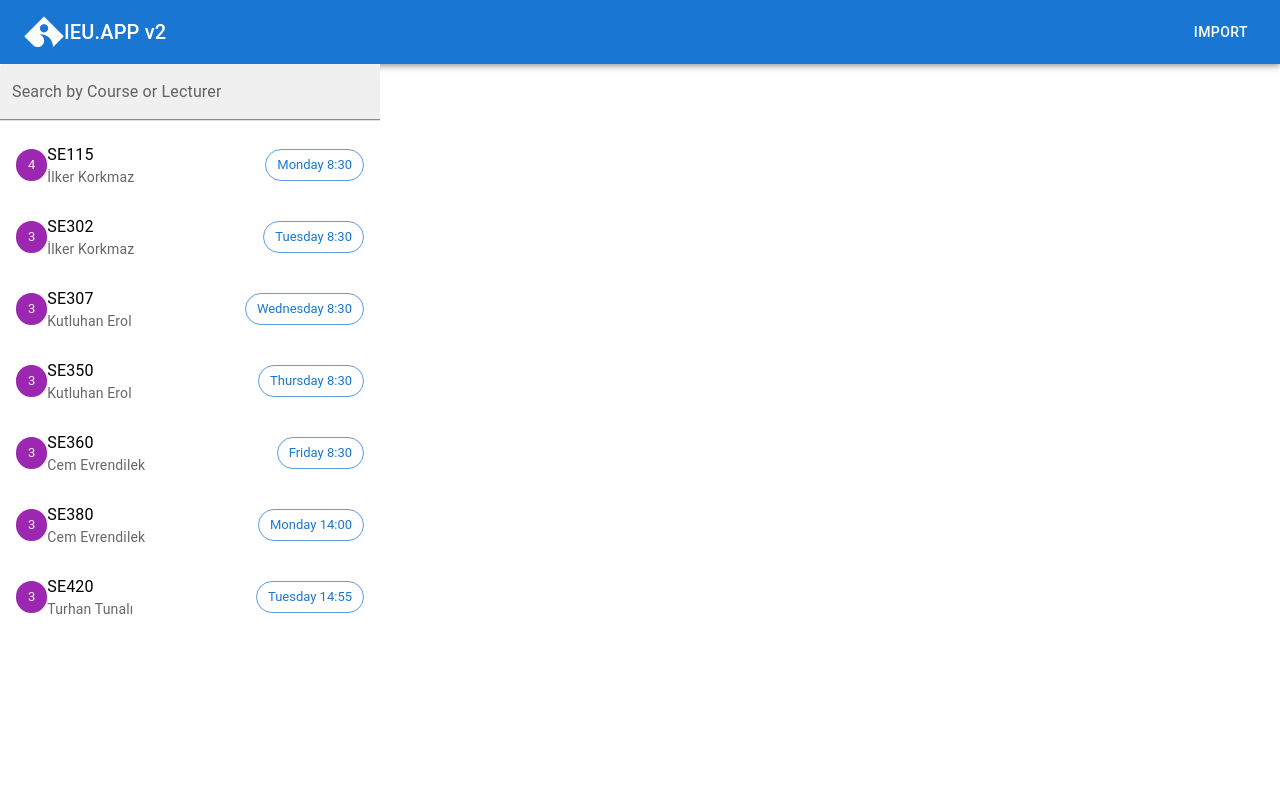
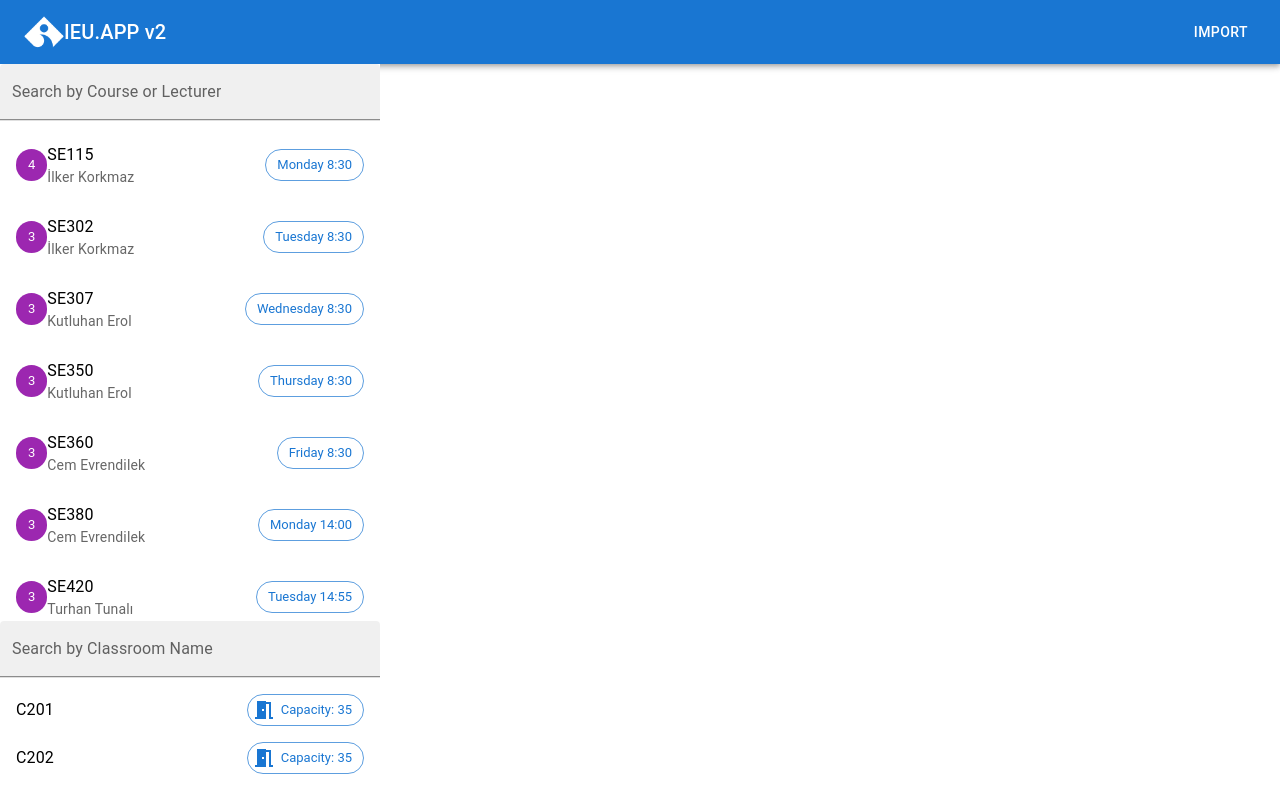
Before and after one commit to heudev/SE302-project, a React (Vite) app: page / in a window 1280 px wide. Shown: the top 788 px of the page. Built offline with nearby package versions, Linux system fonts and the light colour scheme.

Commit message:
Classroom Component implemented
Classroom component implemented and mounted to Home page of the program.

```diff
--- a/src/pages/home/classrooms/index.tsx
+++ b/src/pages/home/classrooms/index.tsx
@@ -1,7 +1,12 @@
 import { useClassrooms } from "../../../hooks/useClassrooms";
+import { Zoom } from "react-awesome-reveal";
+import { Box, Divider, List, ListItem, ListItemButton, ListItemText, TextField, Chip } from "@mui/material";
+import { useState } from "react";
+import MeetingRoomIcon from '@mui/icons-material/MeetingRoom';
 
 export default function Classrooms() {
     const { classrooms, error } = useClassrooms();
+    const [searchTerm, setSearchTerm] = useState('');
 
     if (error) {
         console.log(error);
@@ -10,14 +15,48 @@ export default function Classrooms() {
 
     console.log(classrooms);
 
+    // Filter
+    const filteredClassrooms = classrooms.filter(classroom =>
+        classroom.Classroom.toLowerCase().includes(searchTerm.toLowerCase())
+    );
+
     return (
-        <div>
-            {classrooms.map((classroom) => (
-                <div>
-                    <h3>{classroom.Classroom}</h3>
-                    <p>Capacity: {classroom.Capacity}</p>
-                </div>
-            ))}
-        </div>
+        <Zoom style={{ width: '100%', maxWidth: 380 }} delay={700} triggerOnce={true}>
+            <Box sx={{ bgcolor: 'background.paper' }} className="shadow-2xl rounded">
+                <TextField
+                    type="search"
+                    label={searchTerm === '' ? 'Search by Classroom Name' : 'Search results'}
+                    variant="filled"
+                    autoComplete="off"
+                    fullWidth
+                    onChange={(e) => setSearchTerm(e.target.value)}
+                />
+                <Divider />
+                <List sx={{ overflowY: 'auto', height: 500 }}>
+                    {filteredClassrooms.map((classroom) => (
+                        <ListItem
+                            key={classroom.Classroom}
+                            disablePadding
+                            className="shadow-md"
+                        >
+                            <ListItemButton sx={{ display: 'flex', justifyContent: 'space-between', width: '100%' }}>
+
+                                <ListItemText
+                                    primary={classroom.Classroom}
+                                />
+
+                                <Chip
+                                    icon={<MeetingRoomIcon />}
+                                    label={`Capacity: ${classroom.Capacity}`}
+                                    color="primary"
+                                    variant="outlined"
+                                    className="w-36"
+                                />
+                            </ListItemButton>
+                        </ListItem>
+                    ))}
+                </List>
+            </Box>
+        </Zoom>
     );
 }
--- a/src/pages/home/index.tsx
+++ b/src/pages/home/index.tsx
@@ -1,9 +1,10 @@
 import Courses from "./courses"
-
+import Classrooms from "./classrooms"
 export default function Home() {
     return (
-        <div className="flex-grow flex justify-center">
+        <div className="flex-grow flex justify-center space-x-4">
             <Courses />
+            <Classrooms />
         </div>
     )
 }
```
